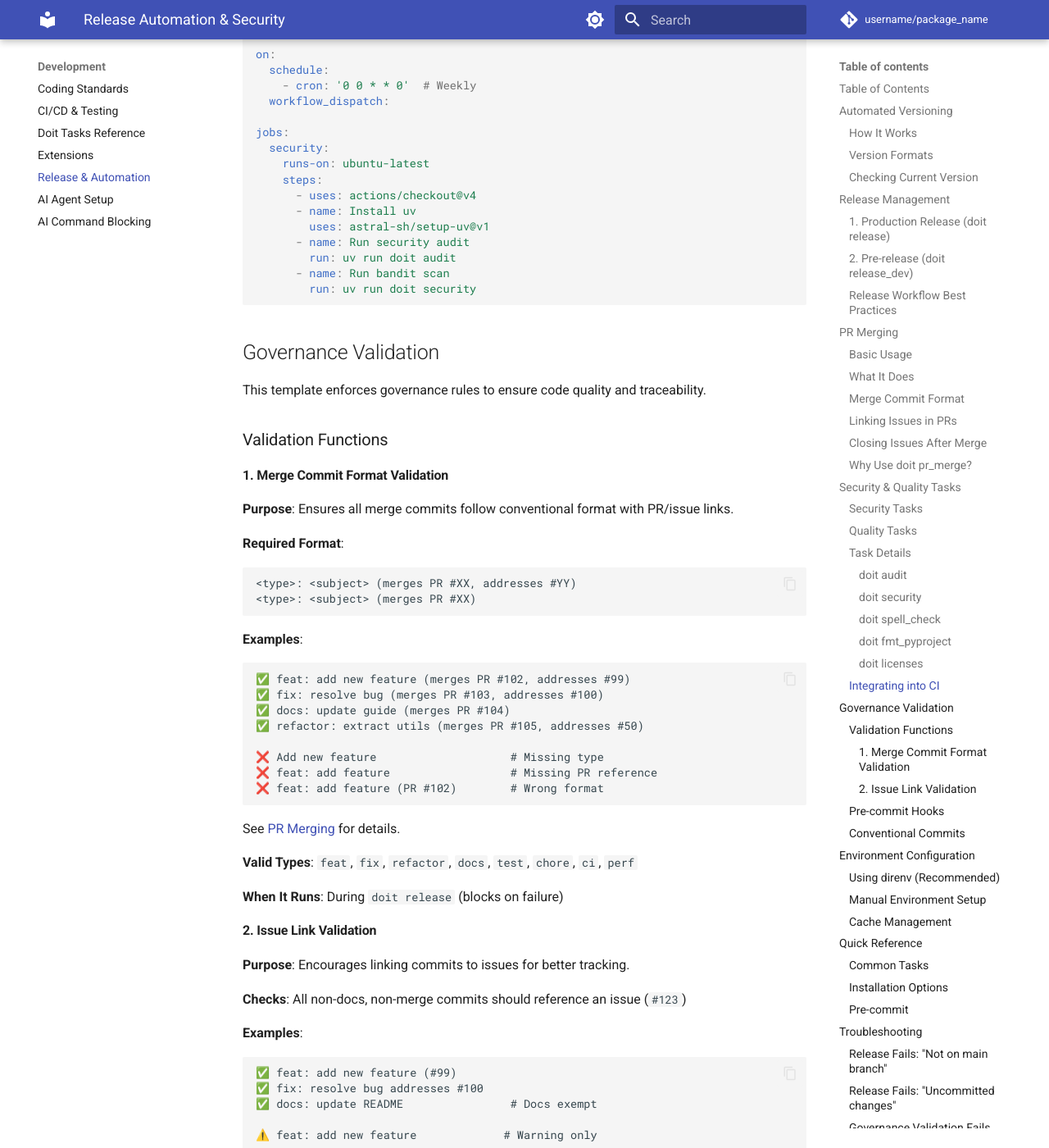
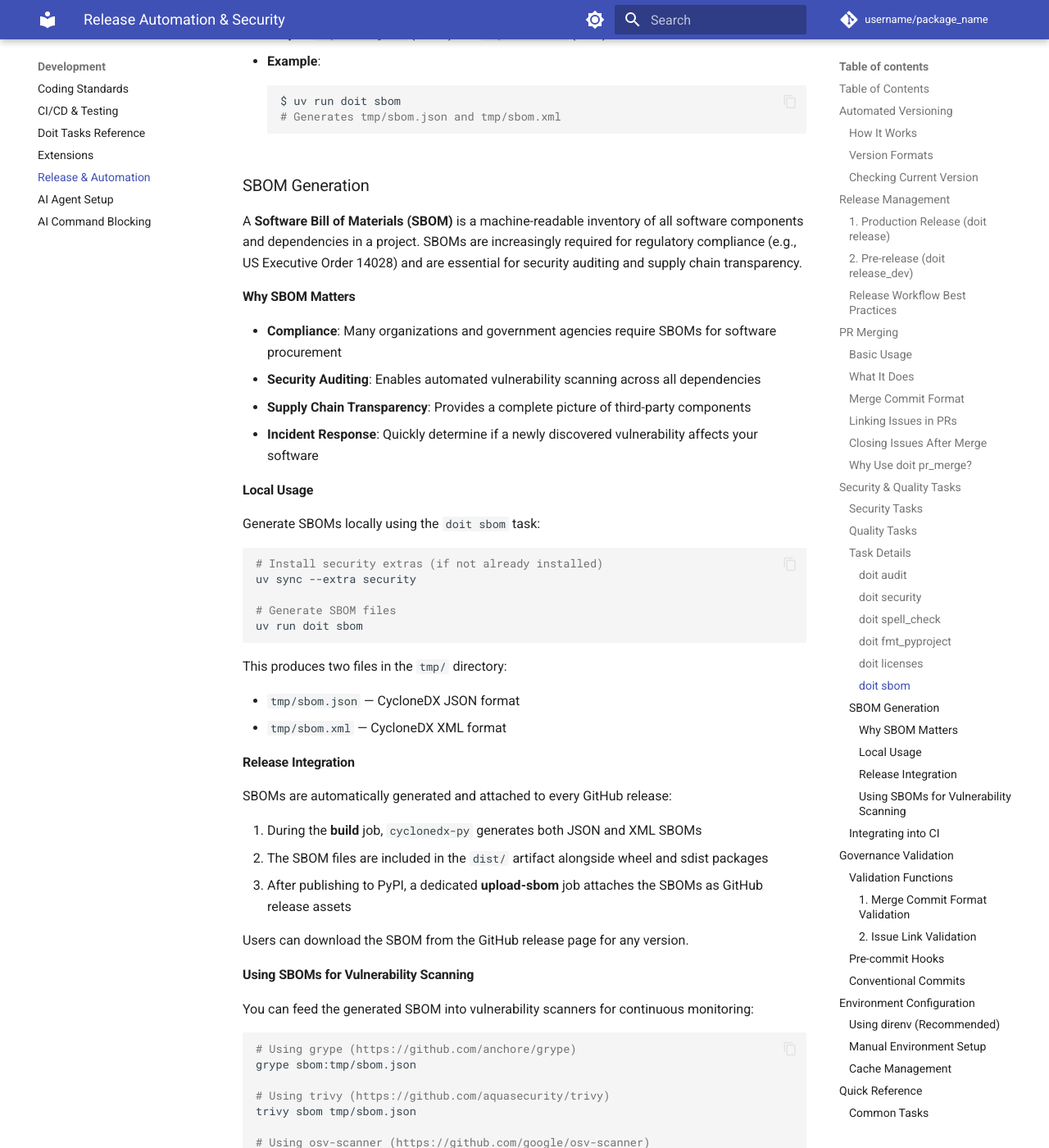
Before and after one commit to endavis/pyproject-template, an MkDocs documentation site: the page built from docs/development/release-and-automation.md, in a window 1280 px wide and 1400 px high, scrolled down 7964 px. Shown: the whole window at 82% size. Built offline with MkDocs 1.6.1 and Material for MkDocs 9.7.7, drawn with Linux system fonts in a browser that asks for light colours; comment, search, counter and statistics services are not loaded; some of the changed text lies outside the part shown.

Commit message:
feat: add SBOM generation to release workflow (merges PR #277, addresses #90)
feat: add SBOM generation to release workflow and doit task

Co-authored-by: Claude Opus 4.6 <noreply@anthropic.com>

````diff
--- a/docs/development/release-and-automation.md
+++ b/docs/development/release-and-automation.md
@@ -19,6 +19,7 @@ This guide covers automated versioning, release management, governance validatio
 - [Release Management](#release-management)
 - [PR Merging](#pr-merging)
 - [Security & Quality Tasks](#security-quality-tasks)
+- [SBOM Generation](#sbom-generation)
 - [Governance Validation](#governance-validation)
 - [Environment Configuration](#environment-configuration)
 
@@ -349,6 +350,69 @@ uv run doit fmt_pyproject
   | pydantic     | 2.5.0   | MIT         |
   ```
 
+#### `doit sbom`
+- **Tool**: cyclonedx-py
+- **Purpose**: Generates a Software Bill of Materials (SBOM) in CycloneDX format
+- **Output**: `tmp/sbom.json` (JSON) and `tmp/sbom.xml` (XML)
+- **Example**:
+  ```bash
+  $ uv run doit sbom
+  # Generates tmp/sbom.json and tmp/sbom.xml
+  ```
+
+### SBOM Generation
+
+A **Software Bill of Materials (SBOM)** is a machine-readable inventory of all software components and dependencies in a project. SBOMs are increasingly required for regulatory compliance (e.g., US Executive Order 14028) and are essential for security auditing and supply chain transparency.
+
+#### Why SBOM Matters
+
+- **Compliance**: Many organizations and government agencies require SBOMs for software procurement
+- **Security Auditing**: Enables automated vulnerability scanning across all dependencies
+- **Supply Chain Transparency**: Provides a complete picture of third-party components
+- **Incident Response**: Quickly determine if a newly discovered vulnerability affects your software
+
+#### Local Usage
+
+Generate SBOMs locally using the `doit sbom` task:
+
+```bash
+# Install security extras (if not already installed)
+uv sync --extra security
+
+# Generate SBOM files
+uv run doit sbom
+```
+
+This produces two files in the `tmp/` directory:
+
+- `tmp/sbom.json` — CycloneDX JSON format
+- `tmp/sbom.xml` — CycloneDX XML format
+
+#### Release Integration
+
+SBOMs are automatically generated and attached to every GitHub release:
+
+1. During the **build** job, `cyclonedx-py` generates both JSON and XML SBOMs
+2. The SBOM files are included in the `dist/` artifact alongside wheel and sdist packages
+3. After publishing to PyPI, a dedicated **upload-sbom** job attaches the SBOMs as GitHub release assets
+
+Users can download the SBOM from the GitHub release page for any version.
+
+#### Using SBOMs for Vulnerability Scanning
+
+You can feed the generated SBOM into vulnerability scanners for continuous monitoring:
+
+```bash
+# Using grype (https://github.com/anchore/grype)
+grype sbom:tmp/sbom.json
+
+# Using trivy (https://github.com/aquasecurity/trivy)
+trivy sbom tmp/sbom.json
+
+# Using osv-scanner (https://github.com/google/osv-scanner)
+osv-scanner --sbom=tmp/sbom.json
+```
+
 ### Integrating into CI
 
 Add security checks to your CI pipeline:
@@ -585,6 +649,7 @@ uv run doit audit           # Vulnerability scan
 uv run doit security        # Security analysis
 uv run doit spell_check     # Spell checking
 uv run doit licenses        # License compliance
+uv run doit sbom            # Generate SBOM (CycloneDX)
 
 # Releases
 uv run doit release_dev     # Create pre-release (TestPyPI)
--- a/pyproject.toml
+++ b/pyproject.toml
@@ -55,6 +55,7 @@ security = [
     "bandit>=1.7",
     "pip>=26.0",
     "pip-licenses>=4.0",
+    "cyclonedx-bom>=4.0",
 ]
 
 [project.urls]
````
Also changed, not shown: 3 other files.
